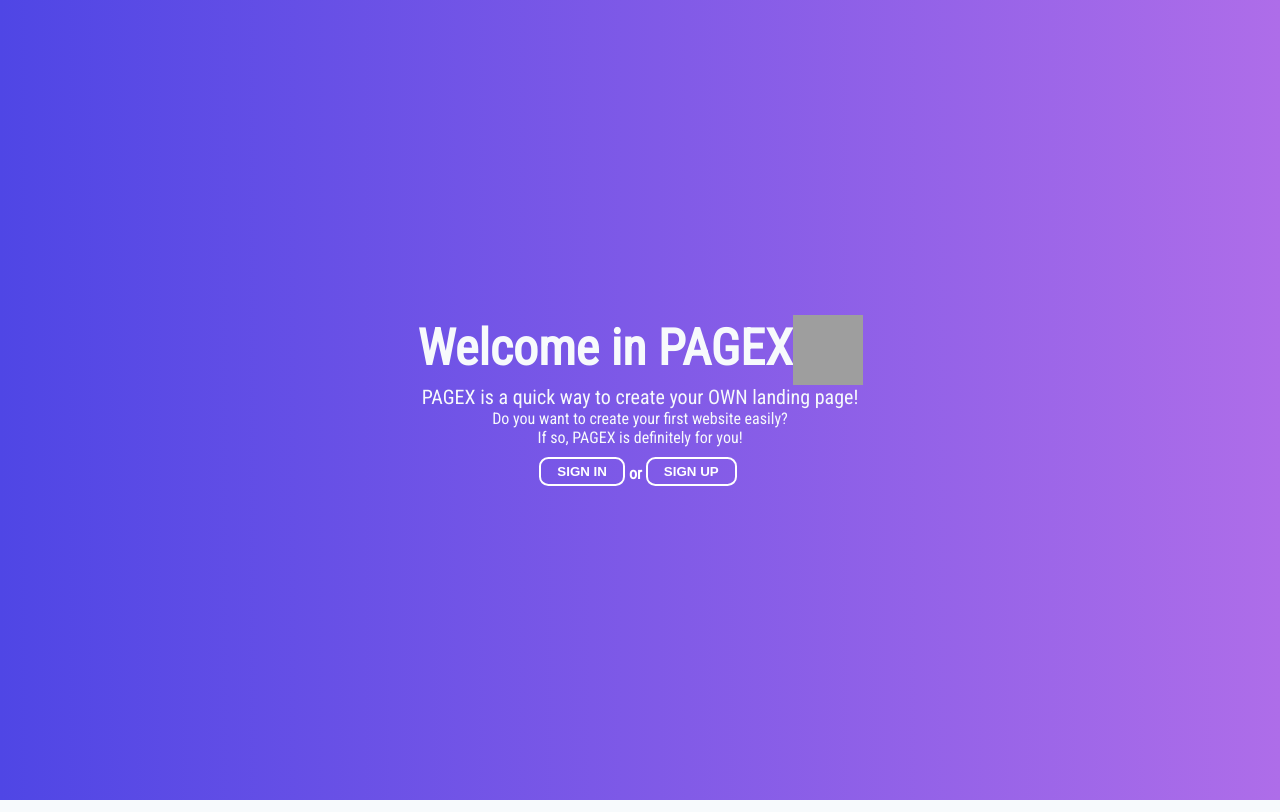
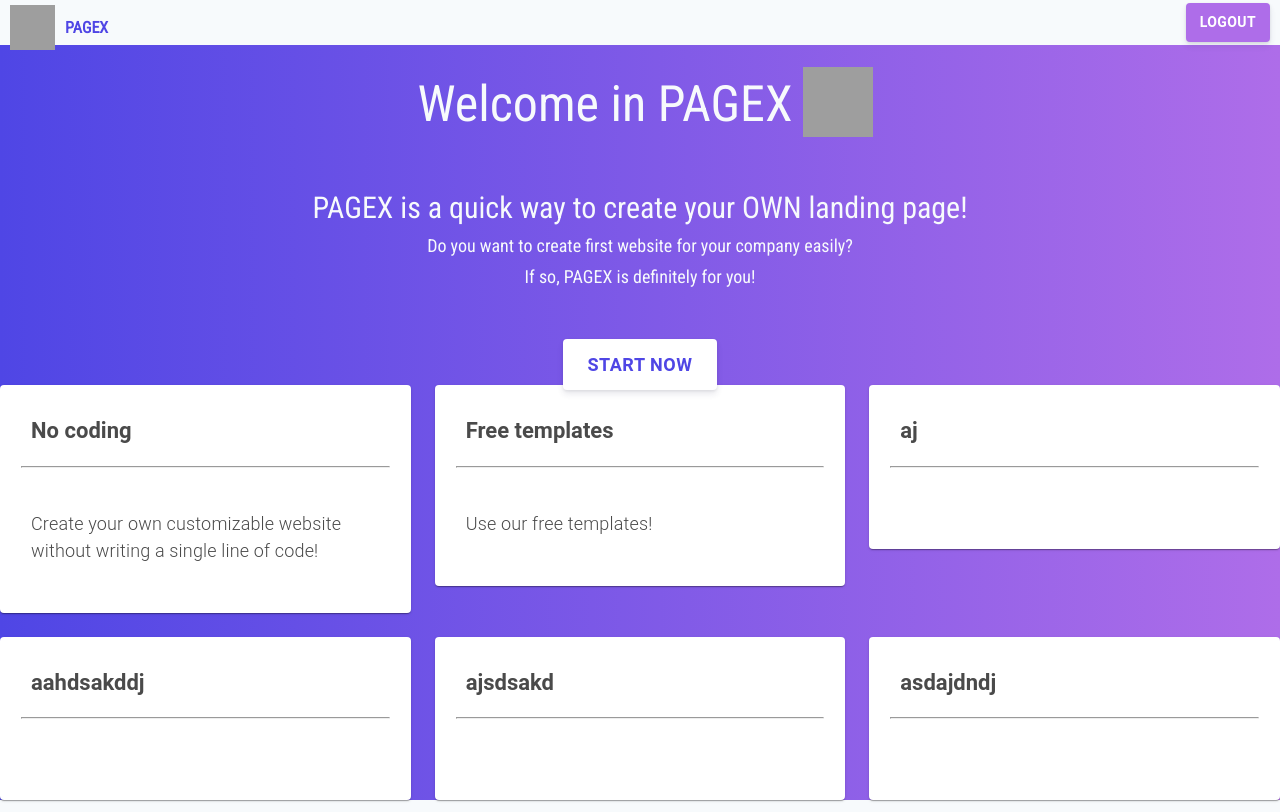
Before and after one commit to dominikwozniak/Pagex, a Next.js app: page / in a window 1280 px wide. Built offline with nearby package versions, Linux system fonts and the light colour scheme; grey boxes are pictures that could not be loaded.

Commit message:
Started styling index.js

```diff
--- a/components/actionButton/actionButton.js
+++ b/components/actionButton/actionButton.js
@@ -2,31 +2,15 @@ import React from 'react';
 import styled from 'styled-components';
 import Link from 'next/link';
 
-const CustomButton = styled.button`
-  display: block;
-  padding: 0.35em 1.2em;
-  border: 0.2em solid #ffffff;
-  margin: 0 0.3em 0.3em 0;
-  border-radius: 0.7em;
-  box-sizing: border-box;
-  color: #ffffff;
-  font-weight: bold;
-  text-align: center;
-  transition: all 0.2s;
-  background-color: transparent;
-  cursor: pointer;
+import Button from '@material-ui/core/Button';
 
-  &:hover {
-    color: rgba(79, 70, 229, 1);
-    background-color: #FFFFFF;
-  }
-`;
+import styles from '../../styles/Button.module.scss';
 
 const ActionButton = ({ content, path }) => {
   return (
     <Link href={path}>
       <a>
-        <CustomButton>{content}</CustomButton>
+        <Button className={styles.actionButton}>{content}</Button>
       </a>
     </Link>
   );
--- /dev/null
+++ b/components/cardArray/cardArray.js
@@ -0,0 +1,55 @@
+import React from 'react';
+import styled from 'styled-components';
+import Link from 'next/link';
+
+import DescriptionCard from '../descriptionCard/descriptionCard';
+import { makeStyles } from '@material-ui/core/styles';
+import Paper from '@material-ui/core/Paper';
+import Grid from '@material-ui/core/Grid';
+
+const useStyles = makeStyles((theme) => ({
+    root: {
+      flexGrow: 1,
+    },
+    paper: {
+      padding: theme.spacing(2),
+      textAlign: 'center',
+        color: theme.palette.text.primiary,
+    },
+  }));
+
+  export default function CardArray() {
+    const classes = useStyles();
+
+    return (
+      <div className={classes.root}>
+        <Grid container spacing={3}>
+          <Grid item xs={4}>
+            {/* <Paper className={classes.paper}>xs=6 sm=3</Paper> */}
+            <DescriptionCard head="No coding" description="Create your own customizable website without writing a single line of code!"></DescriptionCard>
+          </Grid>
+          <Grid item xs={4}>
+            {/* <Paper className={classes.paper}>xs=6 sm=3</Paper> */}
+            <DescriptionCard head="Free templates" description="Use our free templates!"></DescriptionCard>
+            <br/>
+          </Grid>
+          <Grid item xs={4}>
+            {/* <Paper className={classes.paper}>xs=6 sm=3</Paper> */}
+            <DescriptionCard head="aj"></DescriptionCard>
+          </Grid>
+          <Grid item xs={4}>
+            {/* <Paper className={classes.paper}>xs=6 sm=3</Paper> */}
+            <DescriptionCard head="aahdsakddj"></DescriptionCard>
+          </Grid>
+          <Grid item xs={4}>
+            {/* <Paper className={classes.paper}>xs=6 sm=3</Paper> */}
+            <DescriptionCard head="ajsdsakd"></DescriptionCard>
+          </Grid>
+          <Grid item xs={4}>
+            {/* <Paper className={classes.paper}>xs=6 sm=3</Paper> */}
+            <DescriptionCard head="asdajdndj"></DescriptionCard>
+          </Grid>
+        </Grid>
+      </div>
+    );
+  }
--- /dev/null
+++ b/components/descriptionCard/descriptionCard.js
@@ -0,0 +1,58 @@
+import React from 'react';
+import styled from 'styled-components';
+import Link from 'next/link';
+
+import { makeStyles } from '@material-ui/core/styles';
+import Card from '@material-ui/core/Card';
+import CardActions from '@material-ui/core/CardActions';
+import CardContent from '@material-ui/core/CardContent';
+import Typography from '@material-ui/core/Typography';
+import { StayPrimaryLandscape } from '@material-ui/icons';
+
+const useStyles = makeStyles({
+  root: {
+    minWidth: 200,
+    padding: 5,
+  },
+  bullet: {
+    display: 'inline-block',
+    margin: '0 2px',
+    transform: 'scale(0.8)',
+  },
+  title: {
+    fontSize: 18,
+    marginBottom: 20,
+    marginLeft:10,
+    marginRight: 10,
+    // color: primary,
+  },
+  pos: {
+    marginBottom: 20,
+    marginLeft:10,
+    marginRight: 10,
+  },
+});
+
+export default function DescriptionCard({head, description}) {
+  const classes = useStyles();
+  // const bull = <span className={classes.bullet}>•</span>;
+
+  return (
+    <Card className={classes.root}>
+      <CardContent>
+        <Typography className={classes.title} variant="h5" gutterBottom>
+          {head}
+          <br/>
+        </Typography>
+        <Typography variant="h5" component="h2">
+        <hr/>
+        <br/>
+        </Typography>
+        <Typography className={classes.pos} >
+          {description}
+        </Typography>
+      </CardContent>
+
+    </Card>
+  );
+}
--- a/components/logoutButton/logoutButton.js
+++ b/components/logoutButton/logoutButton.js
@@ -2,6 +2,12 @@ import React from 'react';
 import { logout } from '../../utils/auth';
 import { useRouter } from 'next/router';
 import { Button } from '@material-ui/core';
+import styled from 'styled-components';
+
+import styles from '../../styles/Button.module.scss';
+
+import { createMuiTheme,withStyles } from '@material-ui/core/styles';
+import { green, purple } from '@material-ui/core/colors';
 
 const LogoutButton = () => {
   const router = useRouter();
@@ -11,7 +17,7 @@ const LogoutButton = () => {
     router.push('/');
   };
 
-  return <Button onClick={handleLogout}>LOGOUT ></Button>;
+  return <Button className={styles.logoutButton} onClick={handleLogout}>LOGOUT</Button>;
 };
 
 export default LogoutButton;
--- a/pages/index.js
+++ b/pages/index.js
@@ -3,7 +3,10 @@ import styles from '../styles/Home.module.scss';
 import { LOGO_WHITE_URL } from '../utils/helpers';
 import { isLoggedIn } from '../utils/auth';
 import ActionButton from '../components/actionButton/actionButton';
+import CardArray from '../components/cardArray/cardArray';
+import Navbar from '../components/navbar/navbar';
 import Head from 'next/head';
+
 
 const Index = () => {
   return (
@@ -13,26 +16,38 @@ const Index = () => {
         <meta name="home page" content="home page" />
         <link rel="icon" href="/favicon.ico" />
       </Head>
+
       <div className={styles.home__wrapper}>
+      <Navbar/>
         <div className={styles.home__logoWrapper}>
           <h3>Welcome in PAGEX</h3>
           <img src={LOGO_WHITE_URL} alt="logo" className={styles.home__logo} />
         </div>
-        <h5>PAGEX is a quick way to create your OWN landing page!</h5>
-        <p>Do you want to create your first website easily?</p>
-        <p>If so, PAGEX is definitely for you!</p>
+        <div className={styles.home__wrapper}>
+          <h5>PAGEX is a quick way to create your OWN landing page!</h5>
+          <p>Do you want to create first website for your company easily?</p>
+          <p>If so, PAGEX is definitely for you!</p>
+        </div>
 
+        <div>
         {isLoggedIn() ? (
           <div className={styles.home__action}>
             <ActionButton content="GO TO DASHBOARD" path="/dashboard" />
           </div>
         ) : (
           <div className={styles.home__action}>
-            <ActionButton content="SIGN IN" path="/login" />
+            <ActionButton content="Start NOW" path="register"/>
+            {/* <ActionButton content="SIGN IN" path="/login" />
             <p>or</p>
-            <ActionButton content="SIGN UP" path="/register" />
+            <ActionButton content="SIGN UP" path="/register" /> */}
           </div>
         )}
+        </div>
+
+        <div className={styles.card__wrapper}>
+        {/* tu dac card array  */}
+        <CardArray></CardArray>
+        </div>
       </div>
     </div>
   );
--- /dev/null
+++ b/styles/Button.module.scss
@@ -0,0 +1,34 @@
+@import 'variables';
+
+.logoutButton {
+    background-color: $pink-accent-color !important;
+    color: #fff !important;
+    box-shadow: 0 4px 6px rgba(50, 50, 93, 0.11), 0 1px 3px rgba(0, 0, 0, 0.08);
+    padding: 7px 14px !important;
+    font-weight: bold !important;
+  }
+.logoutButton:hover {
+    background-color: #5469d4 !important;
+  }
+
+.actionButton {
+    display: block;
+    background-color: #ffffff !important;
+    color: $blue-accent-color !important;
+    box-shadow: 0 4px 6px rgba(50, 50, 93, 0.11), 0 1px 3px rgba(0, 0, 0, 0.08);
+    padding: 10px 25px !important;
+    margin-top: 1.5em;
+    margin-bottom: 1.5em;
+    border-radius: 0.7em;
+    box-sizing: border-box;
+    text-align: center;
+    transition: all 0.2s;
+    cursor: pointer;
+    font-size: 18px !important;
+    font-weight: bold !important;
+  }
+.actionButton:hover {
+    color: rgba(79, 70, 229, 1) !important;
+    background-color: #ffffff !important;
+  }
+;
--- a/styles/Home.module.scss
+++ b/styles/Home.module.scss
@@ -18,13 +18,50 @@
   p {
     color: $background-color;
     font-weight: 300;
-    font-size: 16px;
+    font-size: 18px;
+
+    margin-top: 10px;
   }
 
   h5 {
-    font-size: 20px;
+    font-size: 30px;
     font-weight: 300;
     color: $background-color;
+  }
+
+  h3 {
+    font-size: 40px;
+    font-weight: 300;
+    color: $background-color;
+
+    margin-top: 30px;
+    margin-bottom: 20px;
+    margin-right: 10px;
+    margin-left: 10px;
+  }
+}
+
+.card__wrapper {
+  @extend .center;
+
+  flex-direction: column;
+  height: 100%;
+  width: 100%;
+
+  h5 {
+    color: $font-color-gray;
+    font-weight: bold;
+    font-size: 22px;
+
+    margin-top: 10px;
+  }
+
+  p {
+    color: $font-color-gray;
+    font-weight: 300;
+    font-size: 18px;
+
+    margin-top: 10px;
   }
 }
 
@@ -46,6 +83,10 @@
 .home__action {
   @extend .align-row;
 
+  flex-direction: column;
+  height: 100%;
+  width: 100%;
+
   display: flex;
   margin-top: 10px;
   align-items: center;
--- a/styles/navbar.module.scss
+++ b/styles/navbar.module.scss
@@ -9,6 +9,8 @@
   justify-content: space-between;
   padding-left: 10px;
   padding-right: 10px;
+
+  background-color: $background-color;
 }
 
 .navbar__logo {
```
Also changed, not shown: 1 other file (tests, documents, lock files or other folders).
